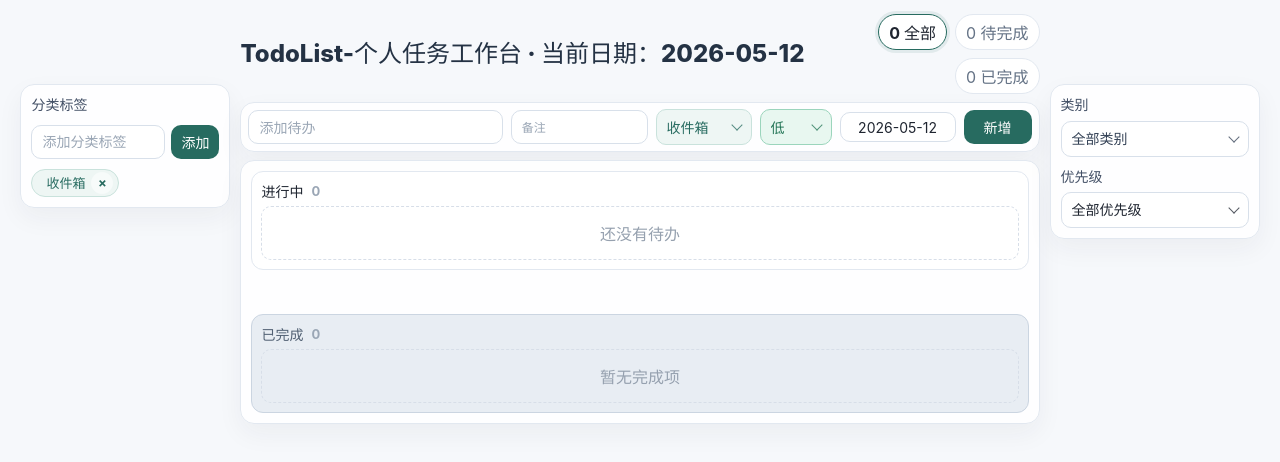
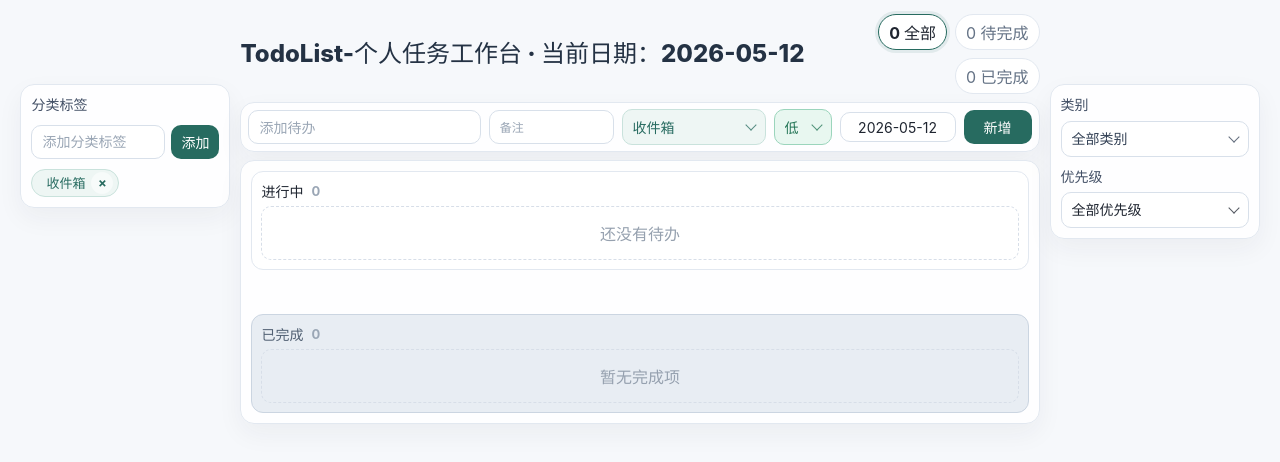
Before and after one commit to wellbin-li/todo-list, a React (Vite) app: page / in a window 1280 px wide. Shown: the top 462 px of the page. Built offline with nearby package versions, Linux system fonts and the light colour scheme.

Commit message:
Align quick add control widths

```diff
--- a/src/App.css
+++ b/src/App.css
@@ -299,7 +299,7 @@ select {
   align-items: center;
   display: grid;
   gap: 8px;
-  grid-template-columns: minmax(220px, 1.45fr) minmax(120px, 0.78fr) 96px 72px 116px 68px;
+  grid-template-columns: minmax(220px, 1.45fr) minmax(120px, 0.78fr) 144px 58px 116px 68px;
   height: 50px;
   padding: 7px;
 }
```
